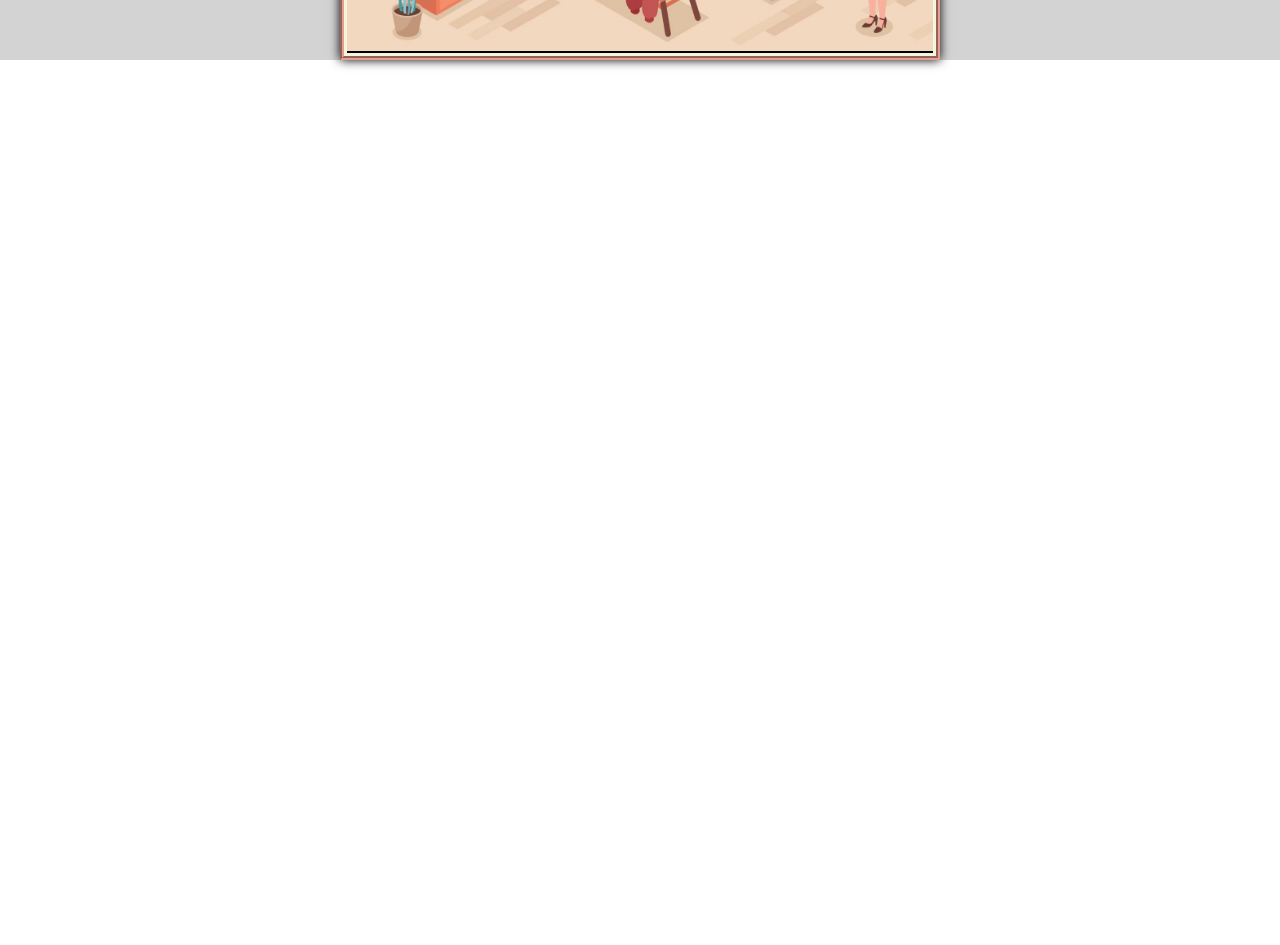
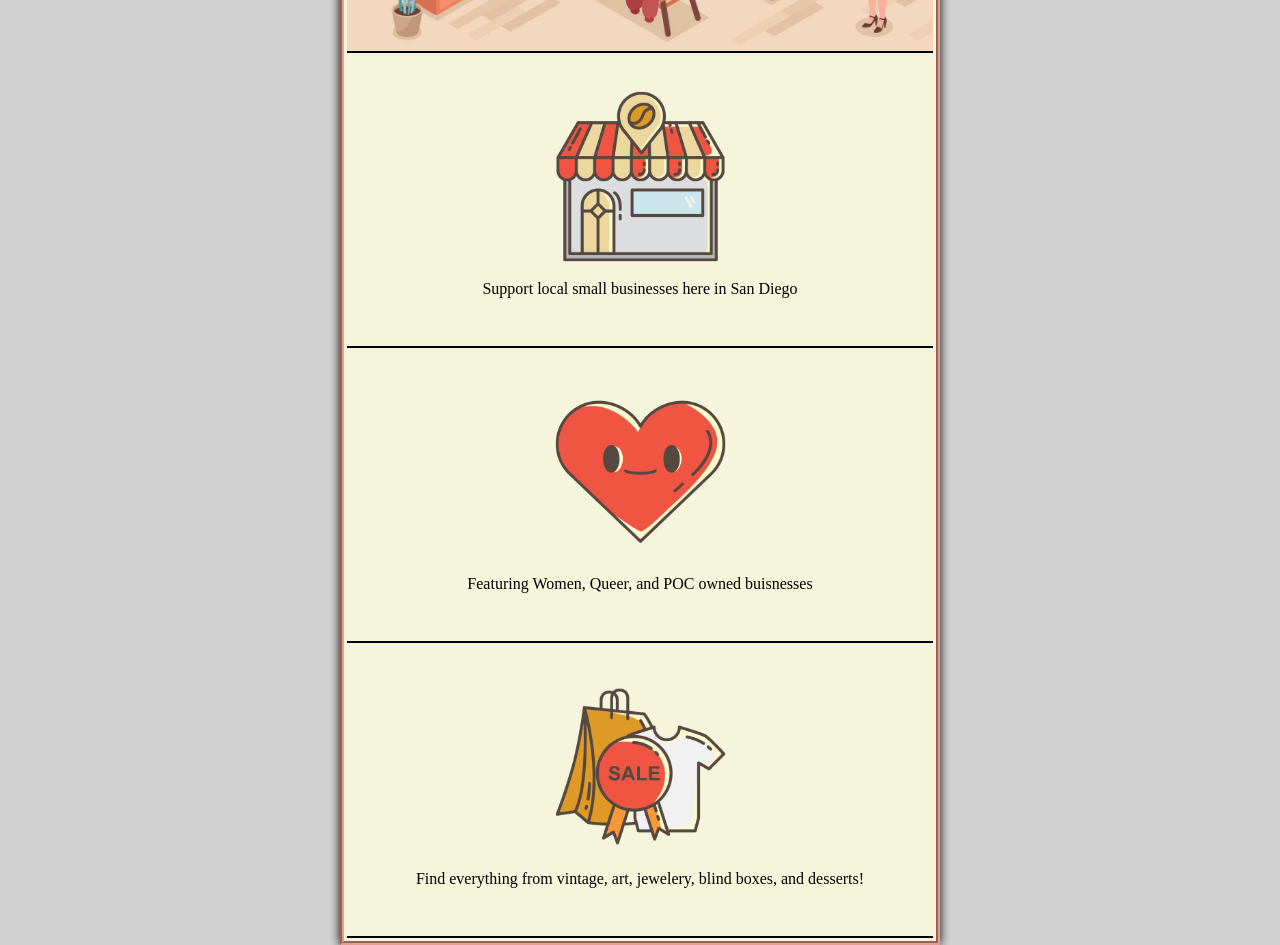
Before and after one commit to Hugo-T234/LuckyStars-Email, a plain HTML site: page index.html in a window 1280 px wide. Shown: the part 500-1445 px from the top of the page. Before the commit the page ends 800 px from the top, so only its background shows below. Drawn offline with Linux system fonts and the light colour scheme.

Commit message:
Adding basic layout
Basic layout for event information

```diff
--- a/index.html
+++ b/index.html
@@ -62,6 +62,10 @@
         text-decoration: underline;
         font-size: 22px;
     }
+    .section-2, .section-3, .section-4 {
+        border-bottom: 2px solid black;
+        padding: 2em 0;
+    }
 </style>
 </head>
 
@@ -86,6 +90,34 @@
                     </div>
                 </td>
             </tr>
+            <tr>
+                <td>
+                    <div class="section-2">
+                        <!-- Local small businesses -->
+                        <img src="assets/icon-1.png" alt="" height="175px">
+                        <p>Support local small businesses here in San Diego</p>
+                    </div>
+                </td>
+            </tr>
+            <tr>
+                <td>
+                    <div class="section-3">
+                        <!-- Featuring -->
+                        <img src="assets/icon-2.png" alt="" height="175px">
+                        <p>Featuring Women, Queer, and POC owned buisnesses</p>
+
+                    </div>
+                </td>
+            </tr>
+            <tr>
+                <td>
+                    <div class="section-4">
+                        <!-- Sales -->
+                        <img src="assets/icon-3.png" alt="" height="175px">
+                        <p>Find everything from vintage, art, jewelery, blind boxes, and desserts!</p>
+                    </div>
+                </td>
+            </tr>
             <!-- social media(instagram, tiktok) -->
             <!-- current event (Sunday august 6th 11am-5pm, north park) -->
             <!-- info (local businesses, +women/queer/poc, ) -->
```
